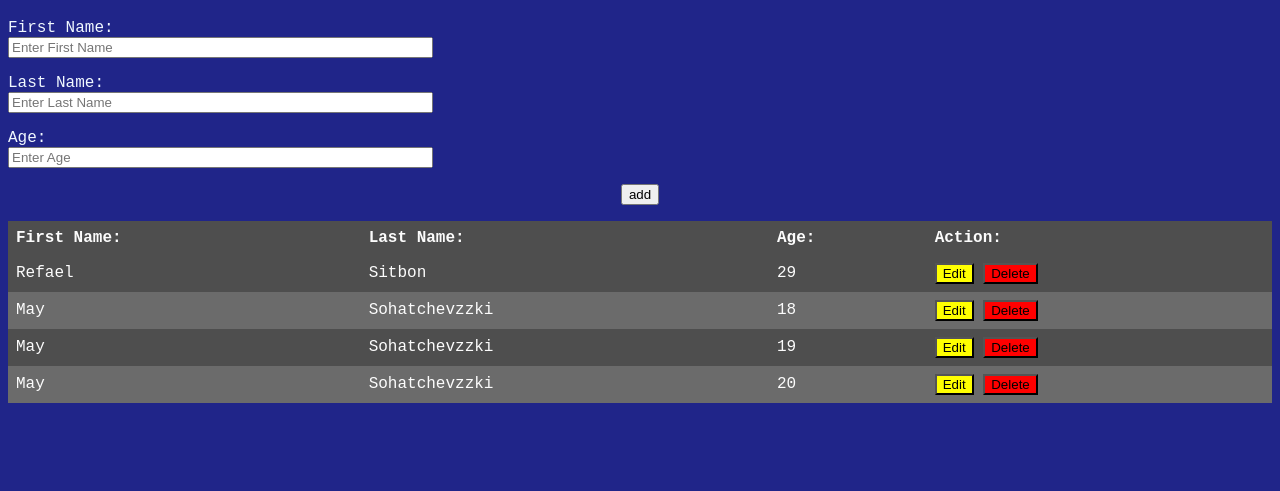
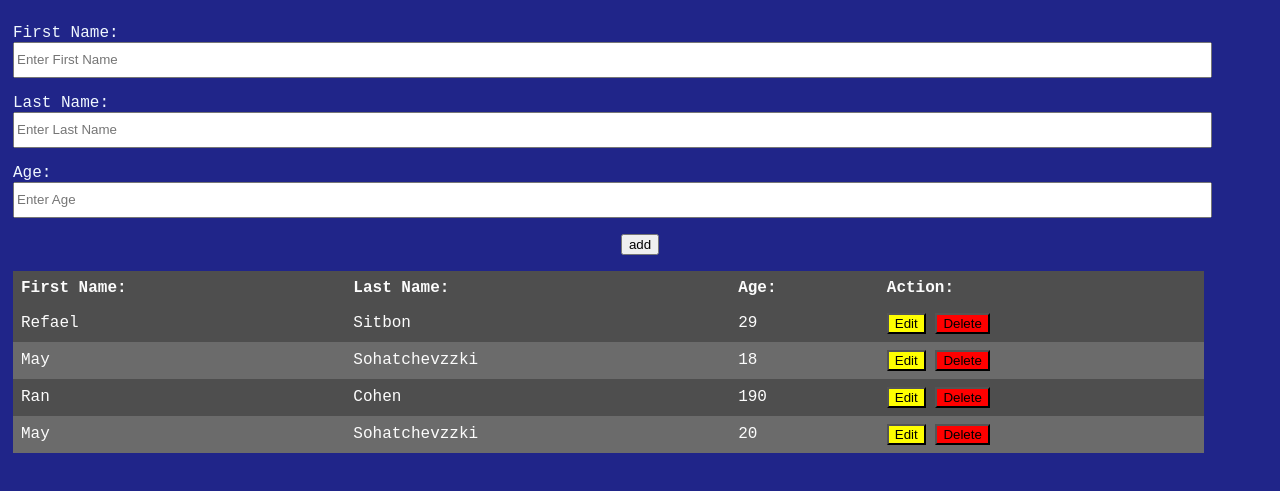
Before and after one commit to RefaelSitbon/nodejs-server, a website: page conect nodjs/index.html in a window 1280 px wide. Shown: the part 61-552 px from the top of the page. Drawn offline with Linux system fonts and the light colour scheme.

Commit message:
add css styling

```diff
--- a/conect nodjs/index.html
+++ b/conect nodjs/index.html
@@ -5,6 +5,8 @@
     <meta charset="UTF-8">
     <meta http-equiv="X-UA-Compatible" content="IE=edge">
     <meta name="viewport" content="width=device-width, initial-scale=1.0">
+    <link rel="stylesheet" href="style.css"
+     >
     <title>Document</title>
 </head>
 
@@ -17,20 +19,23 @@
         </div>
         <div class="col-10 mb-3"
         style="font-family:'Courier New', Courier, monospace;
-        color: aliceblue;">
+        color: aliceblue; padding: 5px;">
             <div>
                 <label for="firstName">First Name:</label><br>
-                <input class="form-control" id="firstName" type="text" placeholder="Enter First Name" size="50">
+                <input class="forma" id="firstName" type="text"
+                placeholder="Enter First Name">
             </div>
             <p></p>
             <div>
                 <label for="lastName">Last Name:</label><br>
-                <input class="form-control" id="lastName" type="text" placeholder="Enter Last Name" size="50">
+                <input class="forma" id="lastName" type="text"
+                placeholder="Enter Last Name">
             </div>
             <p></p>
             <div>
                 <label for="age">Age:</label><br>
-                <input class="form-control" id="age" type="text" placeholder="Enter Age" size="50">
+                <input class="forma" id="age" type="text"
+                placeholder="Enter Age">
             </div>
 
             <p></p>
@@ -66,9 +71,9 @@
                                 <button style="background-color:red;">Delete</button></td>
                         </tr>
                         <tr>
-                            <td>May</td>
-                            <td>Sohatchevzzki</td>
-                            <td>19</td>
+                            <td>Ran</td>
+                            <td>Cohen</td>
+                            <td>190</td>
                             <td><button type="submit" style="background-color:yellow">Edit</button>
                                 <button style="background-color:red;">Delete</button></td>
                         </tr>
@@ -81,31 +86,10 @@
                         </tr>
                     </tbody>
                 </table>
-
-                <style>
-                    table {
-                      border-collapse: collapse;
-                      width: 100%;
-                      color: rgb(252, 252, 252);
-                    }
-
-                    th, td {
-                      text-align: left;
-                      padding: 8px;
-                    }
-
-                    tr:nth-child(even) {
-                      background-color: #6b6b6b;
-                    }
-
-                    tr:nth-child(odd) {
-                      background-color: #4e4e4e;
-                    }
-                    </style>
             </div>
         </div>
     </div>
-    <script src="script.js"></script>
+    <!-- <script src="script.js"></script> -->
 
 
 </body>
--- /dev/null
+++ b/conect nodjs/style.css
@@ -0,0 +1,24 @@
+input.forma {
+    height: 30px;
+    width: 95%;
+    mask-type: text;
+}
+
+table {
+    border-collapse: collapse;
+    width: 95%;
+    color: rgb(252, 252, 252);
+}
+
+th, td {
+    text-align: left;
+    padding: 8px;
+}
+
+tr:nth-child(even) {
+    background-color: #6b6b6b;
+}
+
+tr:nth-child(odd) {
+    background-color: #4e4e4e;
+}
```
Also changed, not shown: conect nodjs/routes/students.js (+7 -1 lines).
